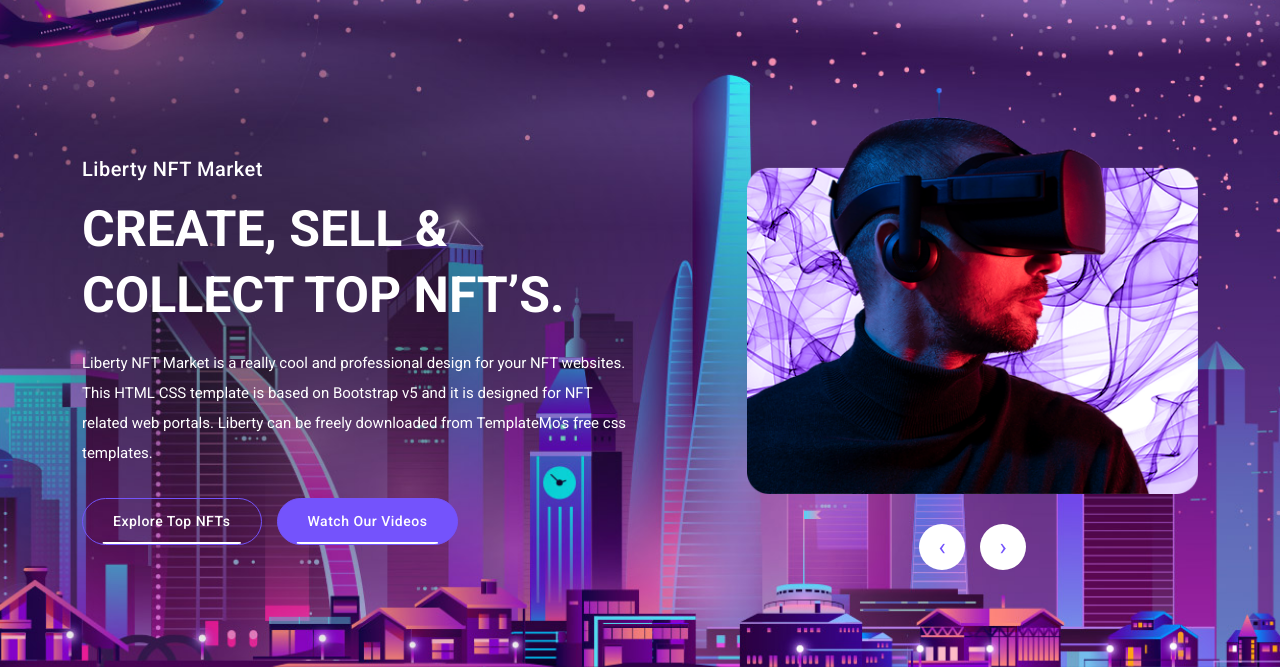
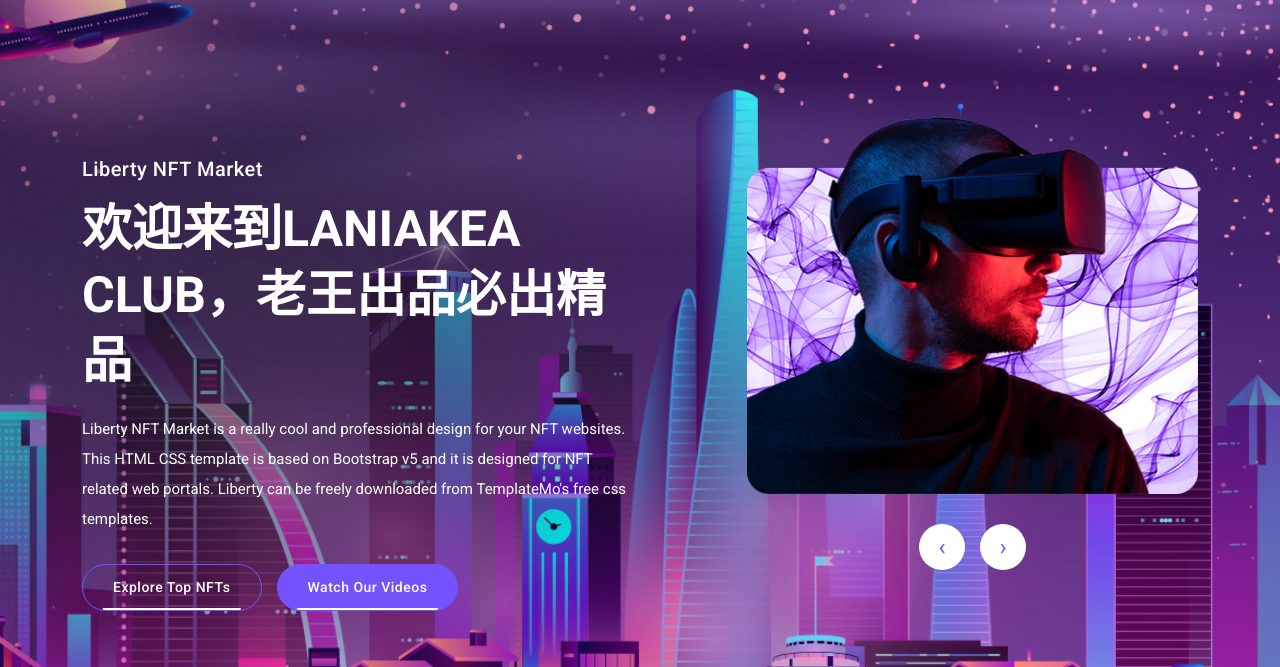
Before and after one commit to LaniakeaClub/cryptolaowang.github.io, a plain HTML site: page index.html in a window 1280 px wide. Shown: the part 133-800 px from the top of the page. Drawn offline with Linux system fonts and the light colour scheme.

Commit message:
Update index.html

```diff
--- a/index.html
+++ b/index.html
@@ -76,7 +76,7 @@
         <div class="col-lg-6 align-self-center">
           <div class="header-text">
             <h6>Liberty NFT Market</h6>
-            <h2>Create, Sell &amp; Collect Top NFT’s.</h2>
+            <h2>欢迎来到Laniakea Club，老王出品必出精品</h2>
             <p>Liberty NFT Market is a really cool and professional design for your NFT websites. This HTML CSS template is based on Bootstrap v5 and it is designed for NFT related web portals. Liberty can be freely downloaded from TemplateMo's free css templates.</p>
             <div class="buttons">
               <div class="border-button">
```
